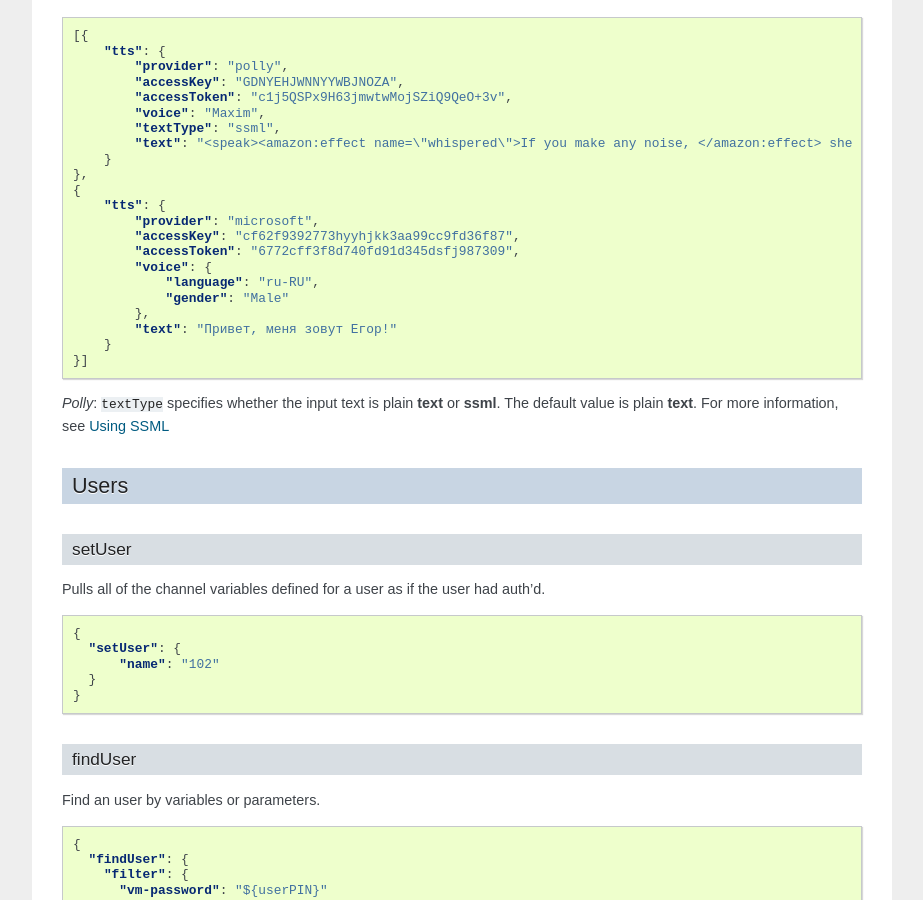
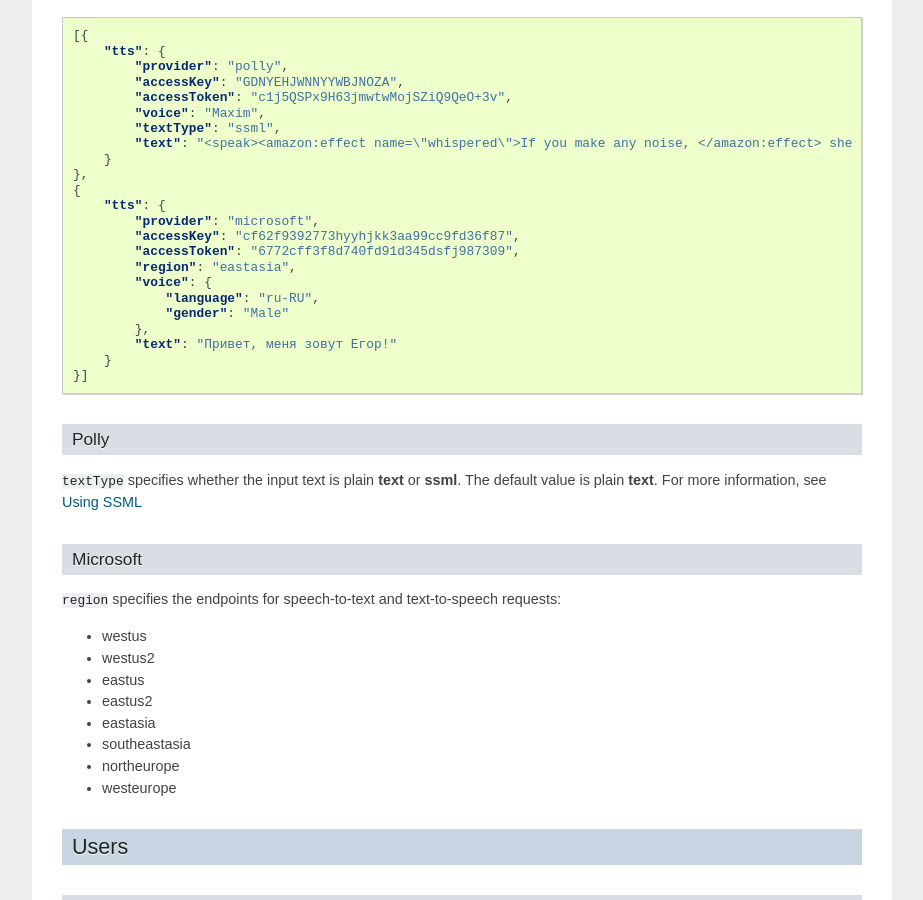
Before and after one commit to webitel/docs-en, a Sphinx documentation site: the page built from source/acr-applications.rst, in a window 1280 px wide and 900 px high, scrolled down 20785 px. Shown: the whole window, without its empty margins (198-1121 px from the left). Built offline with Sphinx 7.4.7, drawn with Linux system fonts in a browser that asks for light colours.

Commit message:
tts: microsoft +region

```diff
--- a/source/acr-applications.rst
+++ b/source/acr-applications.rst
@@ -1359,6 +1359,7 @@
             "provider": "microsoft",
             "accessKey": "cf62f9392773hyyhjkk3aa99cc9fd36f87",
             "accessToken": "6772cff3f8d740fd91d345dsfj987309",
+            "region": "eastasia",
             "voice": {
                 "language": "ru-RU",
                 "gender": "Male"
@@ -1367,7 +1368,24 @@
         }
     }]
 
-*Polly*: ``textType`` specifies whether the input text is plain **text** or **ssml**. The default value is plain **text**. For more information, see `Using SSML <http://docs.aws.amazon.com/polly/latest/dg/supported-ssml.html>`_
+Polly
++++++
+
+``textType`` specifies whether the input text is plain **text** or **ssml**. The default value is plain **text**. For more information, see `Using SSML <http://docs.aws.amazon.com/polly/latest/dg/supported-ssml.html>`_
+
+Microsoft
++++++++++
+
+``region`` specifies the endpoints for speech-to-text and text-to-speech requests:
+
+- westus
+- westus2
+- eastus
+- eastus2
+- eastasia
+- southeastasia
+- northeurope
+- westeurope
 
 
 Users
```
